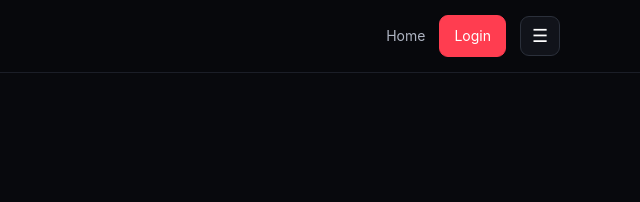
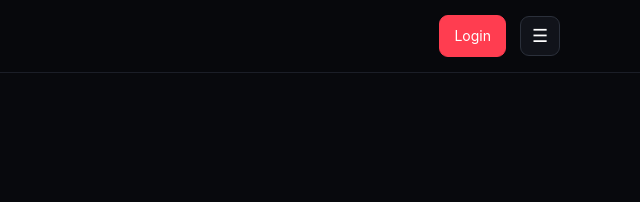
Before and after one commit to indianboomi/hellhost, a plain HTML site: page plans.html in a window 1280 px wide. Shown: the top 202 px of the page, 640-1280 px from the left. Drawn offline with Linux system fonts and the light colour scheme.

Commit message:
Fix Hell Host auth navigation state

```diff
--- a/plans.html
+++ b/plans.html
@@ -1,7 +1,7 @@
 <!DOCTYPE html>
 <html lang="en"><head><meta charset="UTF-8"><meta name="viewport" content="width=device-width, initial-scale=1.0"><meta name="description" content="Hell Host hosting plans."><title>Plans — Hell Host</title><link rel="stylesheet" href="style.css"></head>
 <body>
-<header class="nav-wrap"><nav class="nav container"><a class="brand" href="index.html"><span class="brand-mark">H</span><span>Hell<span>Host</span></span></a><div class="nav-links"><a href="index.html">Home</a><span class="auth-links"></span><button class="menu-trigger" type="button" id="menu-trigger" aria-label="Open menu" aria-expanded="false">☰</button><div class="site-menu" id="site-menu"><a href="about.html">About</a><a href="contact.html">Contact</a></div></div></nav></header>
+<header class="nav-wrap"><nav class="nav container"><a class="brand" href="index.html"><span class="brand-mark">H</span><span>Hell<span>Host</span></span></a><div class="nav-links"><span class="auth-links"></span><button class="menu-trigger" type="button" id="menu-trigger" aria-label="Open menu" aria-expanded="false">☰</button><div class="site-menu" id="site-menu"><a href="about.html">About</a><a href="contact.html">Contact</a></div></div></nav></header>
 <main><section class="page-hero container"><div class="eyebrow">HELL HOST PLANS</div><h1>Pick your <span>power.</span></h1><p>Choose the resources you need. Every new account starts with a 1-month free period.</p></section>
 <section class="section container"><div class="plans">
 <article class="plan"><div class="plan-tag">STARTER</div><h3>Fire</h3><div class="price">₹99<span>/month</span></div><ul><li>2 GB RAM</li><li>2 vCPU</li><li>20 GB NVMe</li><li>Game control panel</li><li>Easy server management</li></ul><a class="btn ghost full" href="login.html">Get Started</a></article>
```
